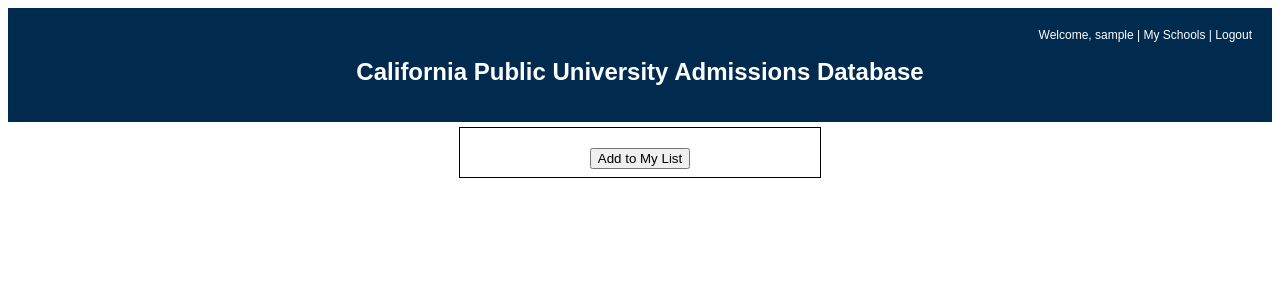
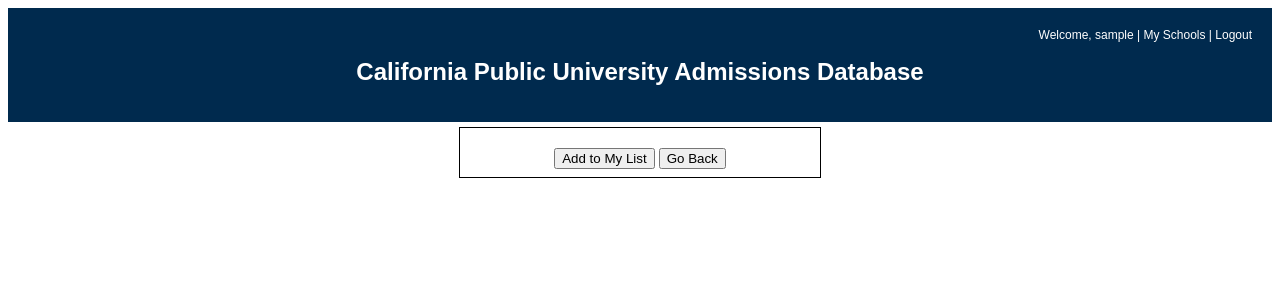
Before and after one commit to Cloud6Tech/cst336_team_assignment1, a PHP site: page /admissions.php?id=1 in a window 1280 px wide. Shown: the top 300 px of the page. Run offline with PHP 8.4, Linux system fonts and the light colour scheme; the visitor is signed in with stand-in values (Sample User, id 1); data that the repository does not hold is empty.

Commit message:
add go back button to admissions.php
added go back button to admissions.php

```diff
--- a/admissions.php
+++ b/admissions.php
@@ -59,6 +59,7 @@
 								echo '<input type="submit" name="add" value="Add to My List">';
 							}
 					?>
+					<button onclick="history.go(-2);">Go Back</button>
 					</form>
 				</td></tr>
 			</table>
```
